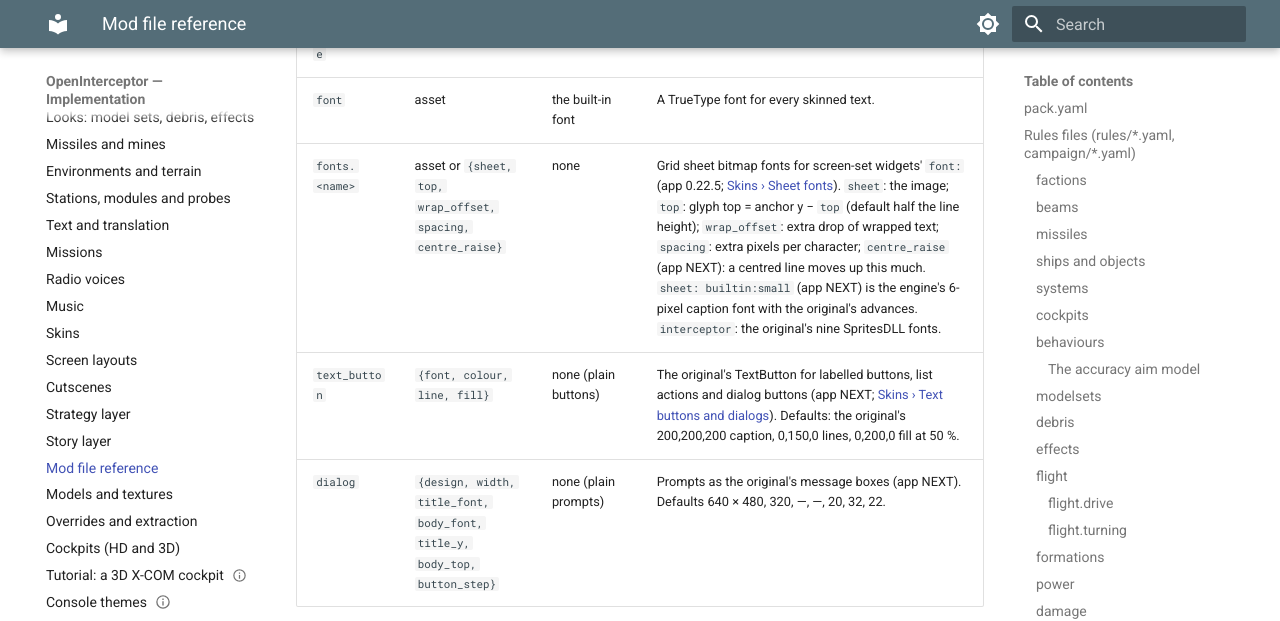
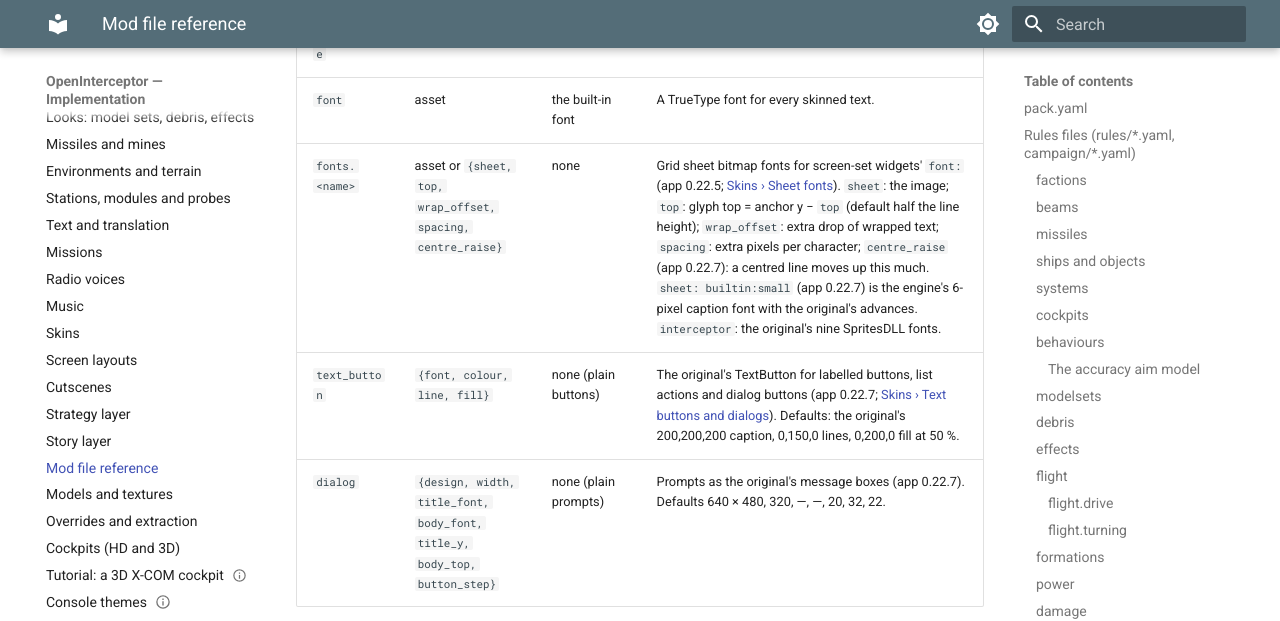
Before and after one commit to bbogovich/OpenInterceptor, an MkDocs documentation site: the page built from docs/modding/reference.md, in a window 1280 px wide and 900 px high, scrolled down 27568 px. Shown: the top 621 px of the window. Built offline with MkDocs 1.6.1 and Material for MkDocs 9.7.7, drawn with Linux system fonts in a browser that asks for light colours; some of the changed text lies outside the part shown.

Commit message:
Docs: app 0.22.7
Co-Authored-By: Claude Opus 5.5 <noreply@anthropic.com>

```diff
--- a/docs/modding/reference.md
+++ b/docs/modding/reference.md
@@ -585,9 +585,9 @@ section: `skins: {<skin id>: {…}}`; `campaign.skin` chooses one.
 | `panel.image` | asset | none | A nine-slice frame image for panels and title cards. |
 | `panel.slice` | number | 16 | Its corner size, pixels. |
 | `font` | asset | the built-in font | A TrueType font for every skinned text. |
-| `fonts.<name>` | asset or `{sheet, top, wrap_offset, spacing, centre_raise}` | none | Grid sheet bitmap fonts for screen-set widgets' `font:` (app 0.22.5; [Skins › Sheet fonts](skins.md#sheet-fonts-app-0225)). `sheet`: the image; `top`: glyph top = anchor y − `top` (default half the line height); `wrap_offset`: extra drop of wrapped text; `spacing`: extra pixels per character; `centre_raise` (app NEXT): a centred line moves up this much. `sheet: builtin:small` (app NEXT) is the engine's 6-pixel caption font with the original's advances. `interceptor`: the original's nine SpritesDLL fonts. |
-| `text_button` | `{font, colour, line, fill}` | none (plain buttons) | The original's TextButton for labelled buttons, list actions and dialog buttons (app NEXT; [Skins › Text buttons and dialogs](skins.md#text-buttons-and-dialogs-app-next)). Defaults: the original's 200,200,200 caption, 0,150,0 lines, 0,200,0 fill at 50 %. |
-| `dialog` | `{design, width, title_font, body_font, title_y, body_top, button_step}` | none (plain prompts) | Prompts as the original's message boxes (app NEXT). Defaults 640 × 480, 320, —, —, 20, 32, 22. |
+| `fonts.<name>` | asset or `{sheet, top, wrap_offset, spacing, centre_raise}` | none | Grid sheet bitmap fonts for screen-set widgets' `font:` (app 0.22.5; [Skins › Sheet fonts](skins.md#sheet-fonts-app-0225)). `sheet`: the image; `top`: glyph top = anchor y − `top` (default half the line height); `wrap_offset`: extra drop of wrapped text; `spacing`: extra pixels per character; `centre_raise` (app 0.22.7): a centred line moves up this much. `sheet: builtin:small` (app 0.22.7) is the engine's 6-pixel caption font with the original's advances. `interceptor`: the original's nine SpritesDLL fonts. |
+| `text_button` | `{font, colour, line, fill}` | none (plain buttons) | The original's TextButton for labelled buttons, list actions and dialog buttons (app 0.22.7; [Skins › Text buttons and dialogs](skins.md#text-buttons-and-dialogs-app-next)). Defaults: the original's 200,200,200 caption, 0,150,0 lines, 0,200,0 fill at 50 %. |
+| `dialog` | `{design, width, title_font, body_font, title_y, body_top, button_step}` | none (plain prompts) | Prompts as the original's message boxes (app 0.22.7). Defaults 640 × 480, 320, —, —, 20, 32, 22. |
 
 ### `screens`
 
@@ -621,7 +621,7 @@ keeps its shape (one scale factor, centred) instead of stretching.
 | `font` | name | none | A sheet font of the campaign's skin (app 0.22.5): the text is placed by the original's rules ([Screen layouts › Text in sheet fonts](screens.md#text-in-sheet-fonts-app-0225)); `size` is then unused. An unknown name is a `--check` error. |
 | `at` | 2 numbers | none | With `font`: the anchor `[x, y]` — the line's left, centre or right (by `align`) at x, glyph tops at y − the font's `top`. Without it the text is placed in `rect`. |
 | `monospace` | bool | `false` | With `font`: every character in a cell as wide as the font's widest glyph (the original's clock). |
-| `row_height`, `row_size` | number | line height + 2; `row_height` | A `list` with `font` (app NEXT): row pitch, and a row's own height when smaller (rows on separate art slots). |
+| `row_height`, `row_size` | number | line height + 2; `row_height` | A `list` with `font` (app 0.22.7): row pitch, and a row's own height when smaller (rows on separate art slots). |
 | `header`, `title_font` | number, name | 0, `font` | A `list` with `font`: a title strip this tall at the top of `rect` (0: no title) and its font. |
 | `detail`, `detail_font` | 4 numbers, name | none, `font` | A `list` with `font`: where the selected row's full text goes, wrapped from the top; lines that do not fit are left out. |
 | `buttons` | 4 numbers | none | A `list` with `font`: where the selected row's actions go, as text buttons (a row when each is at least 60 wide, else a column). Without it a double click does the first action. |
```
Also changed, not shown: docs/implementation/architecture/presentation.md (+1 -1 lines), docs/implementation/status.md (+1 -1 lines), docs/modding/screens.md (+3 -3 lines), docs/modding/skins.md (+5 -5 lines), docs/user-guide/getting-started.md (+1 -1 lines).
